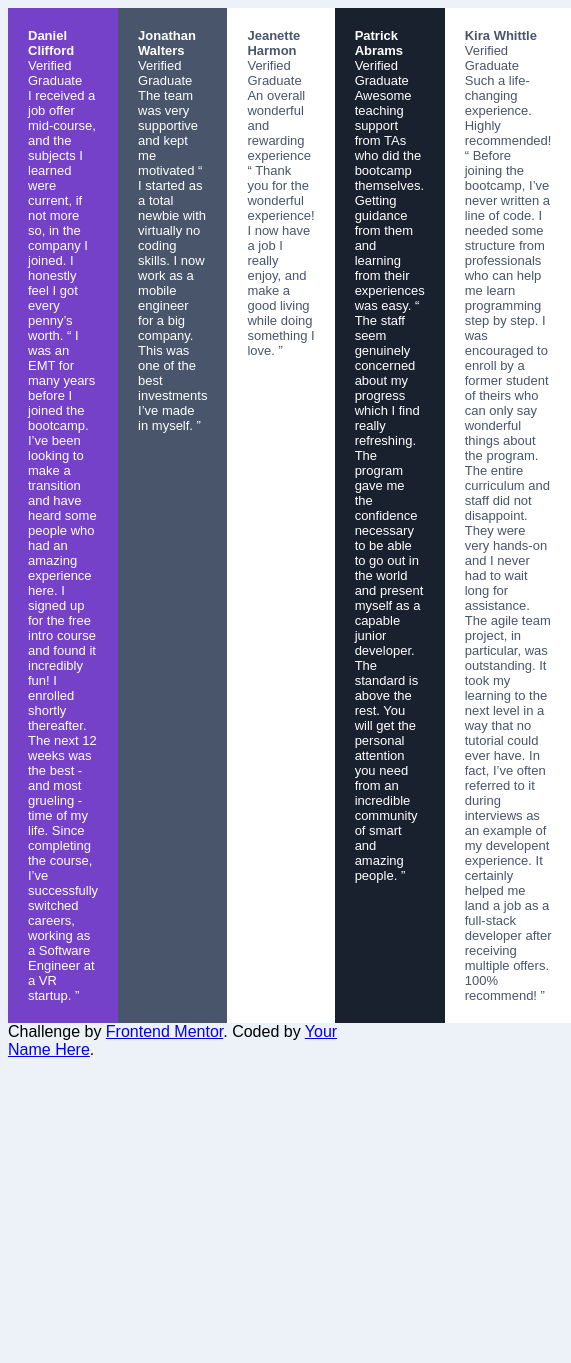
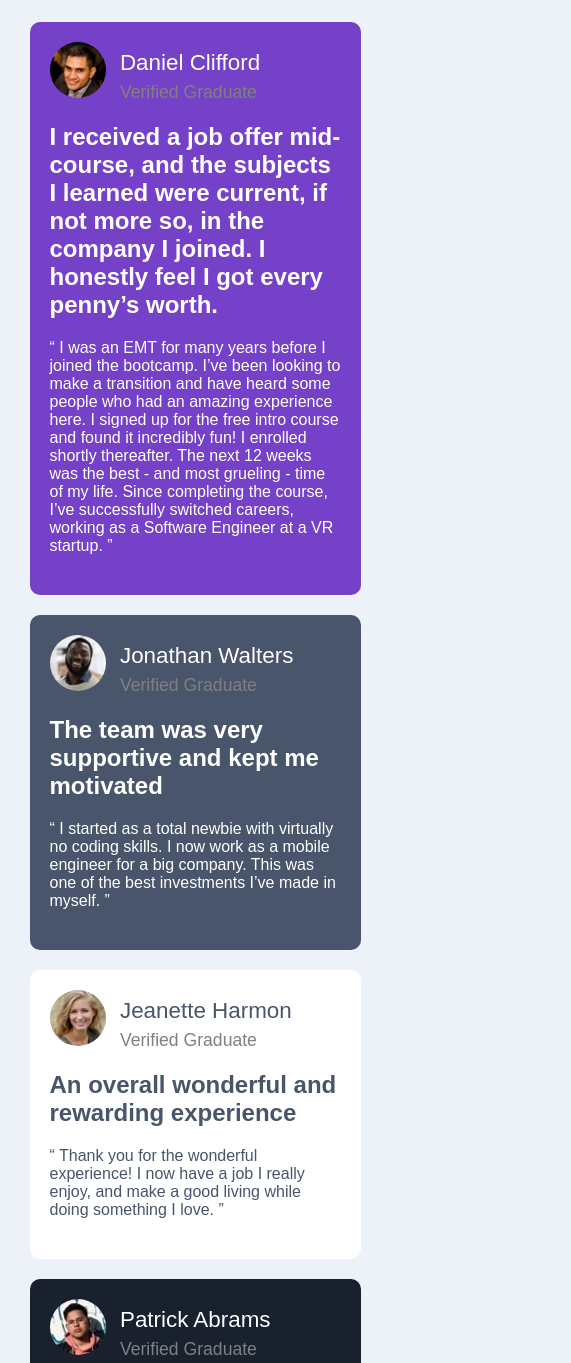
Before and after one commit to ashafranchi/testimonials, a plain HTML site: page index.html in a window 390 px wide. Shown: the top 1363 px of the page, 571 px wide, since content can reach past the window. Before the commit the page ends 1067 px from the top, so only its background shows below. Drawn offline with Linux system fonts and the light colour scheme.

Commit message:
Project Finished
I added images, fixed spacing/font sizing, and I made the design responsive. Mobile and desktop design completed.

```diff
--- a/index.html
+++ b/index.html
@@ -6,7 +6,7 @@
 
   <link rel="icon" type="image/png" sizes="32x32" href="./images/favicon-32x32.png">
 
-  <title>Frontend Mentor | [Challenge Name Here]</title>
+  <title>Asha Franchi | Testimonial Grid Design</title>
   <link rel="stylesheet" type="text/css" href="stylesheet.css" media="screen"/>
   <!-- Feel free to remove these styles or customise in your own stylesheet 👍 -->
 </head>
@@ -14,10 +14,15 @@
 
 <div class="flex-grid">
     <div class="testimonial first">
+        <img src="images/image-daniel.jpg" class="profileimage" alt="profile image">
+        <div class="abovequote">
         <div class="name">Daniel Clifford</div>
         <div class="grad">Verified Graduate</div>
+      </div>
+      <div class="top">
           I received a job offer mid-course, and the subjects I learned were current, if not more so,
           in the company I joined. I honestly feel I got every penny’s worth.
+      </div>
 
       “ I was an EMT for many years before I joined the bootcamp. I’ve been looking to make a
       transition and have heard some people who had an amazing experience here. I signed up
@@ -27,20 +32,24 @@
   </div>
 
   <div class="testimonial second">
+      <img src="images/image-jonathan.jpg" class="profileimage" alt="profile image">
+      <div class="abovequote">
       <div class="name">Jonathan Walters</div>
       <div class="grad">Verified Graduate</div>
-
-      The team was very supportive and kept me motivated
+    </div>
+      <div class="top">The team was very supportive and kept me motivated</div>
 
       “ I started as a total newbie with virtually no coding skills. I now work as a mobile engineer
       for a big company. This was one of the best investments I’ve made in myself. ”
   </div>
 
   <div class="testimonial third">
+      <img src="images/image-jeanette.jpg" class="profileimage" alt="profile image">
+      <div class="abovequote">
         <div class="name">Jeanette Harmon</div>
         <div class="grad">Verified Graduate</div>
-
-      An overall wonderful and rewarding experience
+    </div>
+      <div class="top">An overall wonderful and rewarding experience</div>
 
       “ Thank you for the wonderful experience! I now have a job I really enjoy, and make a good living
       while doing something I love. ”
@@ -48,11 +57,15 @@
   </div>
 
     <div class="testimonial fourth">
+        <img src="images/image-patrick.jpg" class="profileimage" alt="profile image">
+        <div class="abovequote">
         <div class="name">Patrick Abrams</div>
         <div class="grad">Verified Graduate</div>
-
+      </div>
+      <div class="top">
         Awesome teaching support from TAs who did the bootcamp themselves. Getting guidance from them and
         learning from their experiences was easy.
+      </div>
 
       “ The staff seem genuinely concerned about my progress which I find really refreshing. The program
       gave me the confidence necessary to be able to go out in the world and present myself as a capable
@@ -61,10 +74,12 @@
     </div>
 
     <div class="testimonial fifth">
+        <img src="images/image-kira.jpg" class="profileimage" alt="profile image">
+        <div class="abovequote">
         <div class="name">Kira Whittle</div>
         <div class="grad">Verified Graduate</div>
-
-      Such a life-changing experience. Highly recommended!
+      </div>
+      <div class="top">Such a life-changing experience. Highly recommended!</div>
 
       “ Before joining the bootcamp, I’ve never written a line of code. I needed some structure from
       professionals who can help me learn programming step by step. I was encouraged to enroll by a former
@@ -78,7 +93,7 @@
   </div>
     <div class="attribution">
       Challenge by <a href="https://www.frontendmentor.io?ref=challenge" target="_blank">Frontend Mentor</a>.
-      Coded by <a href="#">Your Name Here</a>.
+      Coded by <a href="https://ashafranchi.com/">Asha Franchi</a>.
     </div>
 </body>
 </html>
--- a/stylesheet.css
+++ b/stylesheet.css
@@ -2,38 +2,95 @@ body {
     background-color: hsl(210, 46%, 95%);
     font-weight: 500;
     font-family: "Barlow Semi Condensed", sans-serif;
+    margin-left: 5%;
+    margin-right: 5%;
+    margin-top: 3%;
 }
 
 h1 {
     color: navy;
     margin-left: 20px;
 }
+
 .flex-grid {
     display: flex;
+    flex-direction: column;
 }
+
+@media only screen and (min-width: 700px) {
+    .flex-grid {
+        display: grid;
+        grid-template-columns: 25% 25% 25% 25%;
+        grid-template-rows: 50% 50%;
+        grid-template-areas:
+        "c c w k"
+        "h p p k";
+    }
+}
+
+
+.profileimage {
+    border-radius: 80%;
+    margin-right: 10px;
+}
+
 .name {
+    font-weight: 500;
+    font-size: 1.4rem;
+    padding-bottom: 6px;
+}
+.grad {
+    font-weight: 500;
+    font-size: 1.1rem;
+    color: hsl(0, 0%, 50%);
+    display: flex;
+}
+
+.abovequote {
+    display: inline-block;
+}
+
+.top {
+    font-size: 1.5rem;
     font-weight: 600;
+    margin-top: 20px;
+    margin-bottom: 20px;
+    line-height: 28px;
 }
+
 .testimonial {
     color: white;
-    font-size: 13px;
     flex: 1;
     padding: 20px;
+    padding-bottom: 40px;
+    margin: 10px;
+    border-radius: 10px;
+    line-height: 0.5 rem;
 }
 .testimonial.first {
     background-color: hsl(263, 55%, 52%);
+    grid-area: c;
 }
 .testimonial.second {
     background-color: hsl(217, 19%, 35%);
+    grid-area: w;
 }
 .testimonial.third {
     background-color: hsl(0, 0%, 100%);
     color: hsl(217, 19%, 35%);
+    grid-area: h;
 }
 .testimonial.fourth {
     background-color: hsl(219, 29%, 14%);
+    grid-area: p;
 }
 .testimonial.fifth {
     background-color: hsl(0, 0%, 100%);
     color: hsl(217, 19%, 35%);
+    grid-area: k;
 }
+
+.attribution {
+    color: hsl(217, 19%, 35%);
+    margin: 16px;
+}
```
Also changed, not shown: 2 other files. Lines whose indentation alone changed are shown as unchanged.
